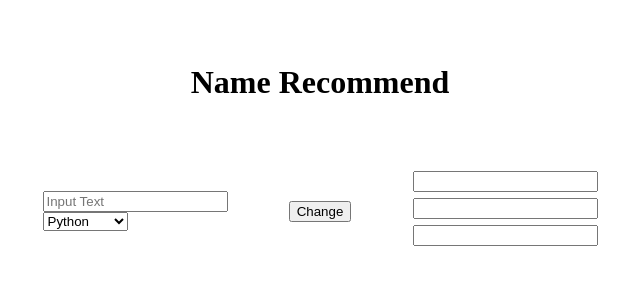
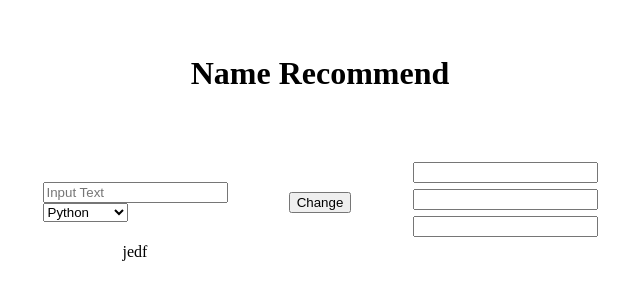
Before and after one commit to SejongJiHun/-----, a website: page homepage.html in a window 1280 px wide. Shown: the part 178-478 px from the top of the page, without its empty margins (320-960 px from the left). Drawn offline with Linux system fonts and the light colour scheme.

Commit message:
modified:   homepage.html

```diff
--- a/homepage.html
+++ b/homepage.html
@@ -31,6 +31,7 @@
                 <input type="text" id="outputText2" placeholder="">
                 <input type="text" id="outputText3" placeholder="">
             </div>
+            <div>jedf</div>
         </div>
     </div>
 
```
